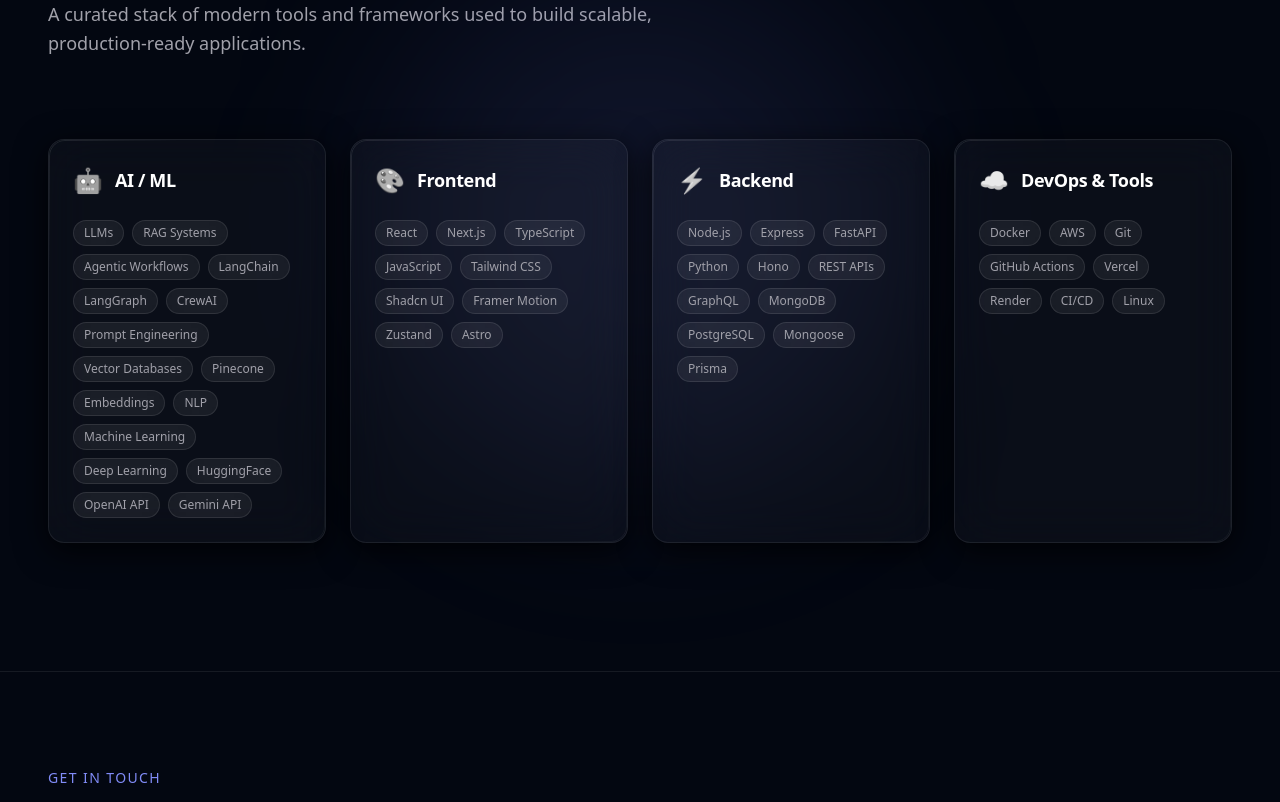
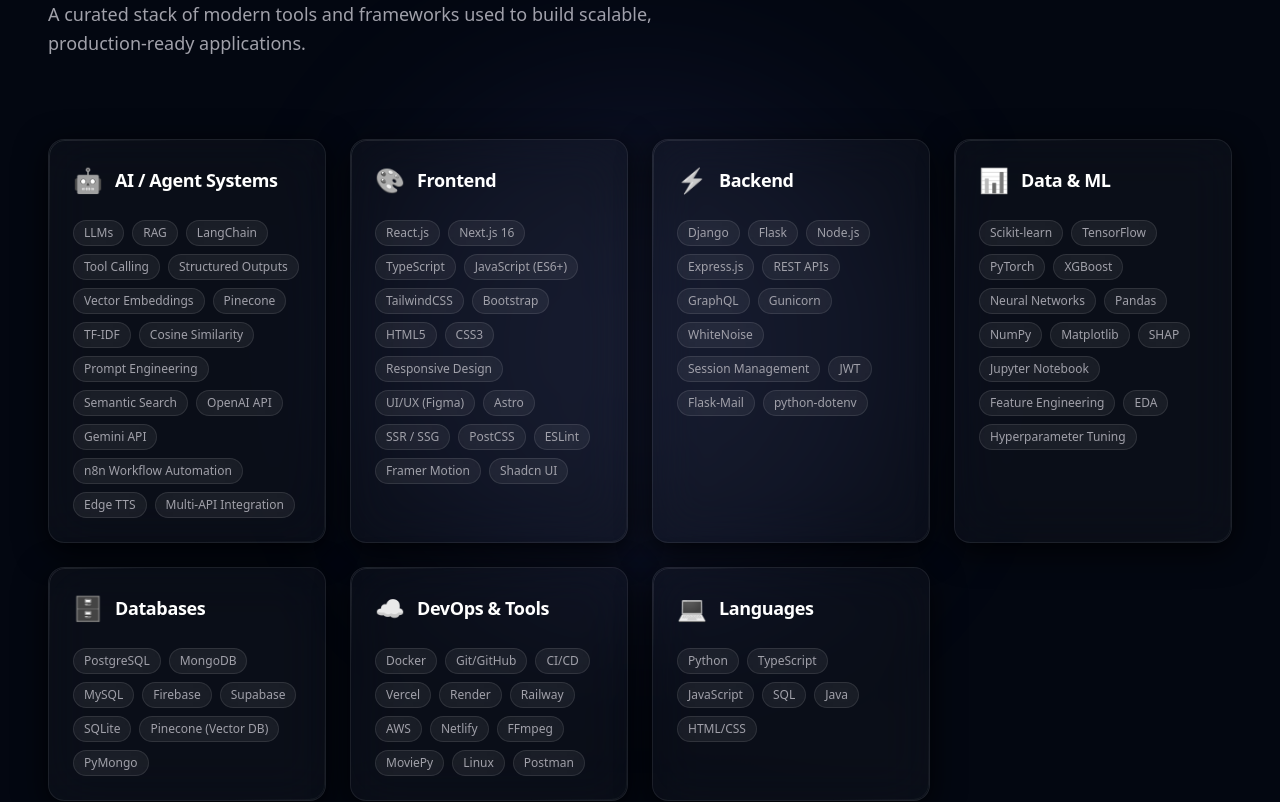
Before and after one commit to KrishnaJadhav2525/krishna-portfolio, a Next.js app: page / in a window 1280 px wide. Shown: the part 1980-2782 px from the top of the page. Built offline with nearby package versions, Linux system fonts and the light colour scheme; no server answers.

Commit message:
content: update About Me bio and expand Skills to match resume

```diff
--- a/app/about/page.tsx
+++ b/app/about/page.tsx
@@ -36,7 +36,7 @@
               Krishna Jadhav
             </h1>
             <p className="text-xl text-[var(--text-secondary)] max-w-2xl leading-relaxed">
-              Computer Science Undergraduate & AI Enthusiast.
+              Full-Stack Engineer & AI Agent Developer.
             </p>
           </div>
 
@@ -44,19 +44,21 @@
           <div className="grid md:grid-cols-12 gap-12 mb-24">
             <div className="md:col-span-8 space-y-6 text-lg text-[var(--text-secondary)] leading-relaxed font-light">
               <p>
-                I'm a Computer Science undergraduate based in Maharashtra, India,
-                passionate about architecting <span className="text-[var(--text-primary)] font-medium">intelligent software systems</span>.
-                My journey involves a deep dive into full-stack development, data analysis, and the emerging world of Agentic AI.
+                I'm a Full-Stack Engineer and AI Developer who enjoys building things that actually work — not just in demos, but in production.
+                Over the past couple of years I've shipped a <span className="text-[var(--text-primary)] font-medium">RAG-powered portfolio with semantic search</span>,
+                an AI resume matcher, a fully automated <span className="text-[var(--text-primary)] font-medium">AI video generation pipeline</span> orchestrated with n8n,
+                and a fraud detection system trained on 6.3M+ records.
               </p>
 
               <p>
-                Currently, I'm focused on building high-performance applications using <span className="text-[var(--text-primary)] font-medium">Next.js, Python, and C++</span>.
-                I am also developing a real-time facial recognition system using OpenCV and Qt, pushing the boundaries of accuracy and speed.
+                On the AI side, I work hands-on with <span className="text-[var(--text-primary)] font-medium">LLMs, vector embeddings, RAG, LangChain, and multi-API pipelines</span> —
+                integrating Gemini, Pexels, GitHub, and Pinecone to build systems that do real work end-to-end.
+                On the full-stack side I'm comfortable across React/Next.js, Django/Flask/Node, and PostgreSQL/MongoDB.
               </p>
 
               <p>
-                Beyond code, I bring experience from technical support and business development roles, which has refined my ability to
-                communicate complex technical ideas and drive projects with an ownership mindset.
+                I care about <span className="text-[var(--text-primary)] font-medium">clean code, observable systems, and writing software that's easy to hand off</span> —
+                and I'm looking for a team where those things matter too.
               </p>
 
               <div className="pt-4">
@@ -74,7 +76,7 @@
               <div className="p-6 rounded-2xl glass">
                 <h3 className="text-sm font-semibold text-[var(--text-primary)] uppercase tracking-wider mb-4">Focus Areas</h3>
                 <div className="flex flex-wrap gap-2">
-                  {['AI Agents', 'Full Stack', 'Computer Vision', 'Data Analysis'].map(tag => (
+                  {['AI / Agent Systems', 'Full-Stack Dev', 'Data & ML', 'DevOps & Cloud'].map(tag => (
                     <span key={tag} className="px-3 py-1 text-xs font-medium glass rounded-full text-[var(--text-secondary)]">
                       {tag}
                     </span>
--- a/app/components/skills.tsx
+++ b/app/components/skills.tsx
@@ -57,31 +57,49 @@
                     </p>
                 </div>
 
-                <div className="grid grid-cols-1 md:grid-cols-2 lg:grid-cols-4 gap-6">
+                <div className="grid grid-cols-1 md:grid-cols-2 lg:grid-cols-3 xl:grid-cols-4 gap-6">
                     {[
                         {
-                            title: "AI / ML",
+                            title: "AI / Agent Systems",
                             icon: "🤖",
-                            items: ["LLMs", "RAG Systems", "Agentic Workflows", "LangChain", "LangGraph", "CrewAI", "Prompt Engineering", "Vector Databases", "Pinecone", "Embeddings", "NLP", "Machine Learning", "Deep Learning", "HuggingFace", "OpenAI API", "Gemini API"],
+                            items: ["LLMs", "RAG", "LangChain", "Tool Calling", "Structured Outputs", "Vector Embeddings", "Pinecone", "TF-IDF", "Cosine Similarity", "Prompt Engineering", "Semantic Search", "OpenAI API", "Gemini API", "n8n Workflow Automation", "Edge TTS", "Multi-API Integration"],
                             gradient: "from-indigo-500/10 to-blue-500/5"
                         },
                         {
                             title: "Frontend",
                             icon: "🎨",
-                            items: ["React", "Next.js", "TypeScript", "JavaScript", "Tailwind CSS", "Shadcn UI", "Framer Motion", "Zustand", "Astro"],
+                            items: ["React.js", "Next.js 16", "TypeScript", "JavaScript (ES6+)", "TailwindCSS", "Bootstrap", "HTML5", "CSS3", "Responsive Design", "UI/UX (Figma)", "Astro", "SSR / SSG", "PostCSS", "ESLint", "Framer Motion", "Shadcn UI"],
                             gradient: "from-emerald-500/10 to-teal-500/5"
                         },
                         {
                             title: "Backend",
                             icon: "⚡",
-                            items: ["Node.js", "Express", "FastAPI", "Python", "Hono", "REST APIs", "GraphQL", "MongoDB", "PostgreSQL", "Mongoose", "Prisma"],
+                            items: ["Django", "Flask", "Node.js", "Express.js", "REST APIs", "GraphQL", "Gunicorn", "WhiteNoise", "Session Management", "JWT", "Flask-Mail", "python-dotenv"],
                             gradient: "from-orange-500/10 to-red-500/5"
+                        },
+                        {
+                            title: "Data & ML",
+                            icon: "📊",
+                            items: ["Scikit-learn", "TensorFlow", "PyTorch", "XGBoost", "Neural Networks", "Pandas", "NumPy", "Matplotlib", "SHAP", "Jupyter Notebook", "Feature Engineering", "EDA", "Hyperparameter Tuning"],
+                            gradient: "from-purple-500/10 to-pink-500/5"
+                        },
+                        {
+                            title: "Databases",
+                            icon: "🗄️",
+                            items: ["PostgreSQL", "MongoDB", "MySQL", "Firebase", "Supabase", "SQLite", "Pinecone (Vector DB)", "PyMongo"],
+                            gradient: "from-amber-500/10 to-yellow-500/5"
                         },
                         {
                             title: "DevOps & Tools",
                             icon: "☁️",
-                            items: ["Docker", "AWS", "Git", "GitHub Actions", "Vercel", "Render", "CI/CD", "Linux"],
+                            items: ["Docker", "Git/GitHub", "CI/CD", "Vercel", "Render", "Railway", "AWS", "Netlify", "FFmpeg", "MoviePy", "Linux", "Postman"],
                             gradient: "from-blue-500/10 to-cyan-500/5"
+                        },
+                        {
+                            title: "Languages",
+                            icon: "💻",
+                            items: ["Python", "TypeScript", "JavaScript", "SQL", "Java", "HTML/CSS"],
+                            gradient: "from-rose-500/10 to-red-500/5"
                         },
                     ].map((section, sectionIndex) => (
                         <div
```
